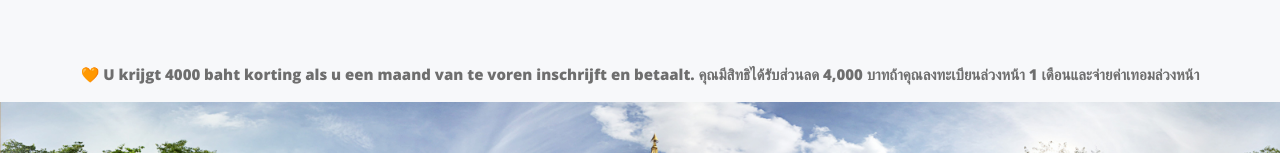
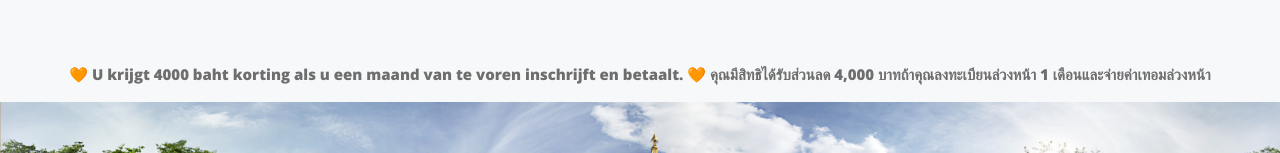
Before and after one commit to scoop70/d4t, a plain HTML site: page index.html in a window 1280 px wide. Shown: the part 340-493 px from the top of the page. Drawn offline with nearby package versions, Linux system fonts and the light colour scheme.

Commit message:
aktie tekst

```diff
--- a/index.html
+++ b/index.html
@@ -78,7 +78,7 @@
     </div><br /><br />
     <p class="text-muted" style="font-weight:bold;">
       🧡 U krijgt 4000 baht korting als u een maand van te voren inschrijft en betaalt.
-      คุณมีสิทธิได้รับส่วนลด 4,000 บาทถ้าคุณลงทะเบียนล่วงหน้า 1 เดือนและจ่ายค่าเทอมล่วงหน้า
+      🧡 คุณมีสิทธิได้รับส่วนลด 4,000 บาทถ้าคุณลงทะเบียนล่วงหน้า 1 เดือนและจ่ายค่าเทอมล่วงหน้า
     </p>
     <img src="./images/khonkaen.jpg" alt="Nong Waeng Temple in Khon Kaen" class="img-fluid" style="width:100%;">
   </div>
```
